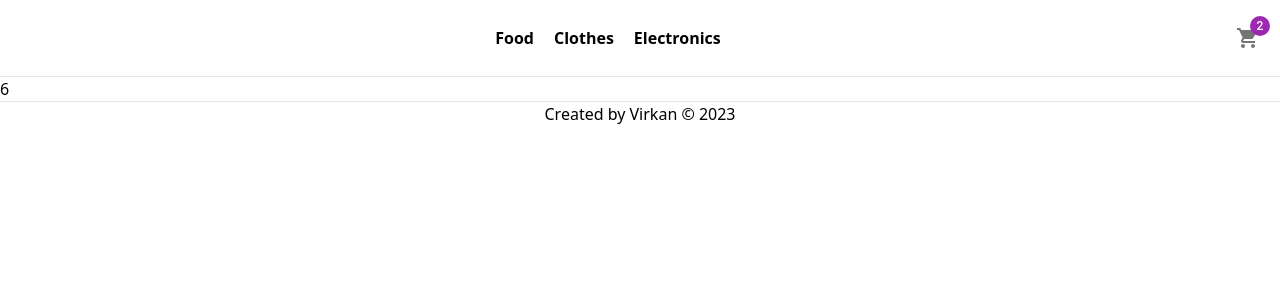
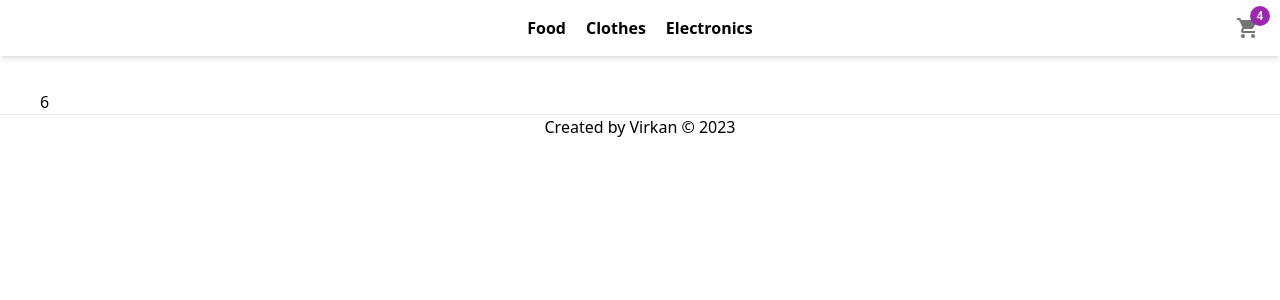
Before and after one commit to virkan91/product-card, a React (Vite) app: page /clothes in a window 1280 px wide. Shown: the top 300 px of the page. Built offline with nearby package versions, Linux system fonts and the light colour scheme.

Commit message:
increment && decrement in cart

```diff
--- a/src/components/Cart.jsx
+++ b/src/components/Cart.jsx
@@ -3,21 +3,22 @@ import StyledBadge from "@mui/material/Badge";
 import { styled } from "@mui/material/styles";
 import IconButton from "@mui/material/IconButton";
 import ShoppingCartIcon from "@mui/icons-material/ShoppingCart";
-import { useSelector } from "react-redux";
+import { useDispatch, useSelector } from "react-redux";
 import Box from "@mui/material/Box";
 import Drawer from "@mui/material/Drawer";
 import Button from "@mui/material/Button";
 import List from "@mui/material/List";
 import Divider from "@mui/material/Divider";
-import ListItem from "@mui/material/ListItem";
-import ListItemButton from "@mui/material/ListItemButton";
-import ListItemIcon from "@mui/material/ListItemIcon";
-import ListItemText from "@mui/material/ListItemText";
-import InboxIcon from "@mui/icons-material/MoveToInbox";
-import MailIcon from "@mui/icons-material/Mail";
+import { addToCart, deleteItemOne } from "../counter/counterSlice";
+
 
 export default function Cart() {
+  const dispatch = useDispatch()
   const cart = useSelector((state) => state.cart.cart);
+  console.log(cart);
+
+  const cartArrId = cart.map((e) => e.id);
+  console.log(cartArrId);
   const [state, setState] = React.useState({
     top: false,
     left: false,
@@ -44,20 +45,23 @@ export default function Cart() {
       onKeyDown={toggleDrawer(anchor, false)}
     >
       <List>
-        <div className="flex flex-col gap-2">
-          {cart.map((item) => {
+        <div className="flex flex-col gap-2 p-[15px]">
+          {cart
+
+            .map((item, index) => {
             return (
               <div key={item.id} className="flex">
                 <img src={item.img} className="w-[50px] h-[50px]" alt="" />
                 <div>
-                  <p>{item.name}</p>
+                  <b>{item.name}</b>
                   <p>{item.price}RUB</p>
                 </div>
                 <div className="px-[10px] flex gap-[10px] items-center">
-                  <button className="border rounded-full text-[18px] p-1">
+                  <button onClick={() => dispatch(deleteItemOne(index))} className="border rounded-full text-[18px] p-1">
                     -
                   </button>
-                  <button className="border rounded-full text-[18px] p-1">
+                  <p>{ cartArrId.filter(e => e == item.id).length }</p>
+                  <button onClick={() => dispatch(addToCart(item))} className="border rounded-full text-[18px] p-1">
                     +
                   </button>
                 </div>
@@ -68,8 +72,8 @@ export default function Cart() {
       </List>
       <Divider />
       <List>
-        <div>
-          Amout:{" "}
+        <div className="p-[15px]">
+          Total:{" "}
           {cart.length
             ? cart.map((item) => item.price).reduce((a, b) => a + b)
             : null}
--- a/src/components/FoodCopmonent.jsx
+++ b/src/components/FoodCopmonent.jsx
@@ -6,13 +6,12 @@ import Typography from "@mui/material/Typography";
 import { Button, CardActionArea, CardActions } from "@mui/material";
 import { ShoppingCartRounded } from "@mui/icons-material";
 import { useDispatch, useSelector } from "react-redux";
-import { addToCart } from "../counter/counterSlice";
+import { addToCart, deleteItem } from "../counter/counterSlice";
 
 const FoodCopmonent = ({ added, key, food }) => {
   const dispatch = useDispatch();
-  const [click, setClick] = useState(false)
-
-
+  const [click, setClick] = useState(false);
+  const cart = useSelector((state) => state.cart.cart);
 
   return (
     <div key={key} className="h-full">
@@ -47,14 +46,12 @@ const FoodCopmonent = ({ added, key, food }) => {
           </p>
           <Button
             onClick={() => {
-              dispatch(addToCart(food));
+              cart.find((e) => e.id == food.id)
+                ? dispatch(deleteItem(food.id))
+                : dispatch(addToCart(food));
               setClick(true);
             }}
-            variant={
-              added
-                ? "outlined"
-                : "contained"
-            }
+            variant={added ? "outlined" : "contained"}
             startIcon={<ShoppingCartRounded />}
           >
             {added ? "Added" : " Add to Cart"}
--- a/src/components/Navbar.jsx
+++ b/src/components/Navbar.jsx
@@ -1,15 +1,15 @@
-import React from 'react'
-import { useDispatch, useSelector } from 'react-redux';
-import { Link } from 'react-router-dom';
-import Cart from './Cart'
+import React from "react";
+import { useDispatch, useSelector } from "react-redux";
+import { Link } from "react-router-dom";
+import Cart from "./Cart";
 
 const Navbar = () => {
-  const cart = useSelector((state) => state.cart.card)
-  const dispatch = useDispatch()
+  const cart = useSelector((state) => state.cart.card);
+  const dispatch = useDispatch();
 
   return (
-    <nav className='border-b w-full flex justify-between items-center py-3'>
-      <ul className='flex justify-center w-full gap-[20px] font-bold'>
+    <nav className="w-full flex justify-between items-center py-4 fixed top-0 z-[99] shadow-md bg-white">
+      <ul className="flex justify-center w-full gap-[20px] font-bold">
         <li>
           <Link to="/">Food</Link>
         </li>
@@ -20,11 +20,11 @@ const Navbar = () => {
           <Link to="electronics">Electronics</Link>
         </li>
       </ul>
-      <button>
+      <button className="absolute right-0 ">
         <Cart />
       </button>
     </nav>
   );
-}
+};
 
-export default Navbar
+export default Navbar;
--- /dev/null
+++ b/src/components/task.js
@@ -0,0 +1,7 @@
+const arr = [1, 2, 1, 1, 2];
+
+function fn(arr, id) {
+    for (let i = 0; i < arr.le)
+}
+
+console.log(fn(arr, 1));
--- a/src/counter/counterSlice.js
+++ b/src/counter/counterSlice.js
@@ -672,6 +672,22 @@ const initialState = {
       type: "food",
     },
     {
+      id: 2,
+      category: "hamberger",
+      name: "Air Fryer Hamburgers",
+      img: "https://encrypted-tbn0.gstatic.com/images?q=tbn:ANd9GcQSwgeDtduqcp1fNnHZelrvLyMt9IdrtmzJZg&usqp=CAU",
+      price: 450,
+      type: "food",
+    },
+    {
+      id: 2,
+      category: "hamberger",
+      name: "Air Fryer Hamburgers",
+      img: "https://encrypted-tbn0.gstatic.com/images?q=tbn:ANd9GcQSwgeDtduqcp1fNnHZelrvLyMt9IdrtmzJZg&usqp=CAU",
+      price: 450,
+      type: "food",
+    },
+    {
       id: 4,
       category: "hamberger",
       name: "Juiciest Hamburgers Ever",
@@ -687,11 +703,17 @@ export const counterSlice = createSlice({
   initialState,
   reducers: {
     addToCart: (state, action) => {
-      state.cart.push(action.payload)
-    }
+      state.cart.push(action.payload);
+    },
+    deleteItem: (state, action) => {
+      state.cart = state.cart.filter((e) => e.id !== action.payload);
+    },
+    deleteItemOne: (state, action) => {
+      state.cart = state.cart.filter((e, i) => i !== action.payload);
+    },
   },
 });
 
-export const { addToCart } = counterSlice.actions;
+export const { addToCart, deleteItem, deleteItemOne } = counterSlice.actions;
 
 export default counterSlice.reducer;
--- a/src/layout/Layout.jsx
+++ b/src/layout/Layout.jsx
@@ -8,7 +8,7 @@ const Layout = () => {
     <div>
       <Navbar />
 
-      <main>
+      <main className="mt-[90px] max-w-[1200px] mx-auto ">
         <Outlet />
       </main>
 
--- a/src/pages/food/Food.jsx
+++ b/src/pages/food/Food.jsx
@@ -5,23 +5,29 @@ import FoodCopmonent from "../../components/FoodCopmonent";
 import { MdOutlineNavigateNext, MdOutlineNavigateBefore } from "react-icons/md";
 
 const Food = () => {
-  const dispatch = useDispatch();
+  // const dispatch = useDispatch();
   const foods = useSelector((state) => state.cart.data).filter(
     (e) => e.type === "food"
   );
 
   const [start, setStart] = useState(0);
   const [end, setEnd] = useState(10);
-  const data = useSelector((state) => state.cart.data);
+  // const data = useSelector((state) => state.cart.data);
   const cart = useSelector((state) => state.cart.cart);
 
   return (
     <div className="p-[20px]">
-      <div className="grid grid-cols-3 gap-7">
+      <div className="grid md:grid-cols-3 gap-7 sm:grid-cols-2 justify-center">
         {foods
           .filter((e, i) => i >= start && i < end)
           .map((food) => {
-            return <FoodCopmonent added={cart.find(e => e.id == food.id) ? true : false} key={food.id} food={food} />;
+            return (
+              <FoodCopmonent
+                added={cart.find((e) => e.id == food.id) ? true : false}
+                key={food.id}
+                food={food}
+              />
+            );
           })}
       </div>
 
```
